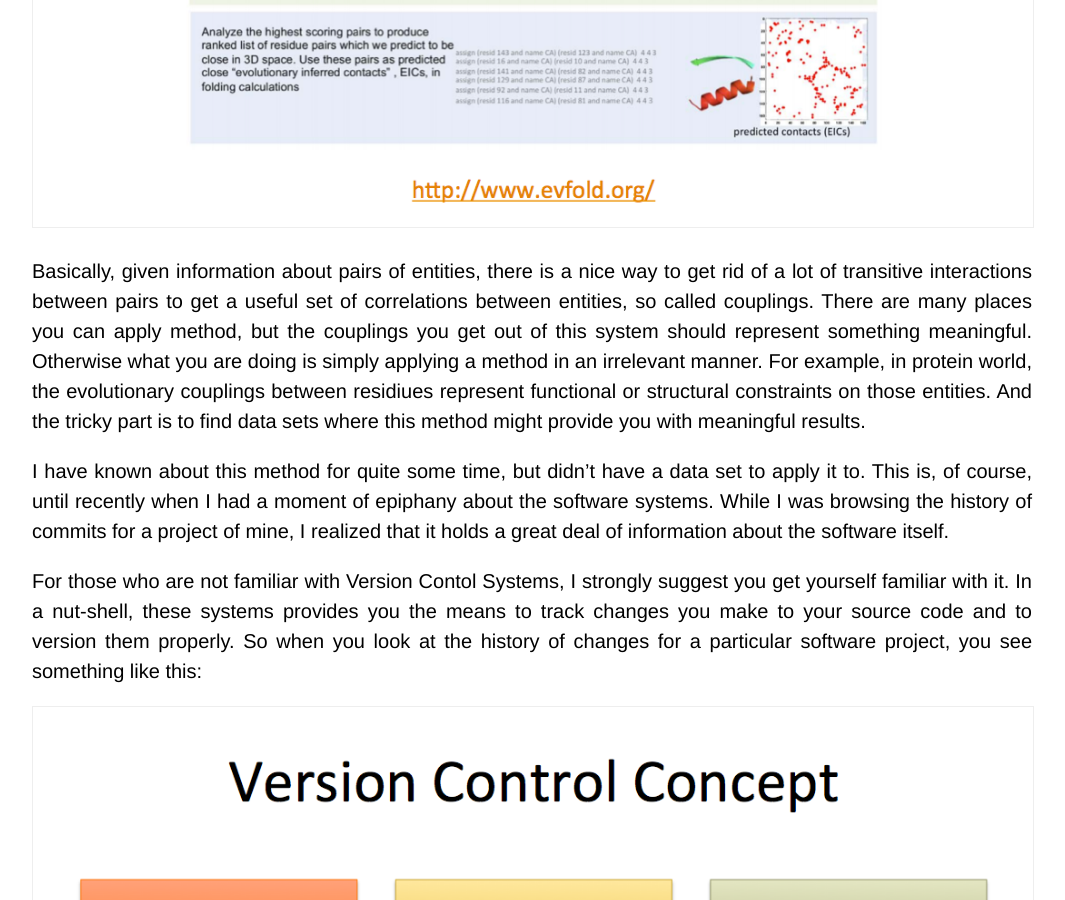
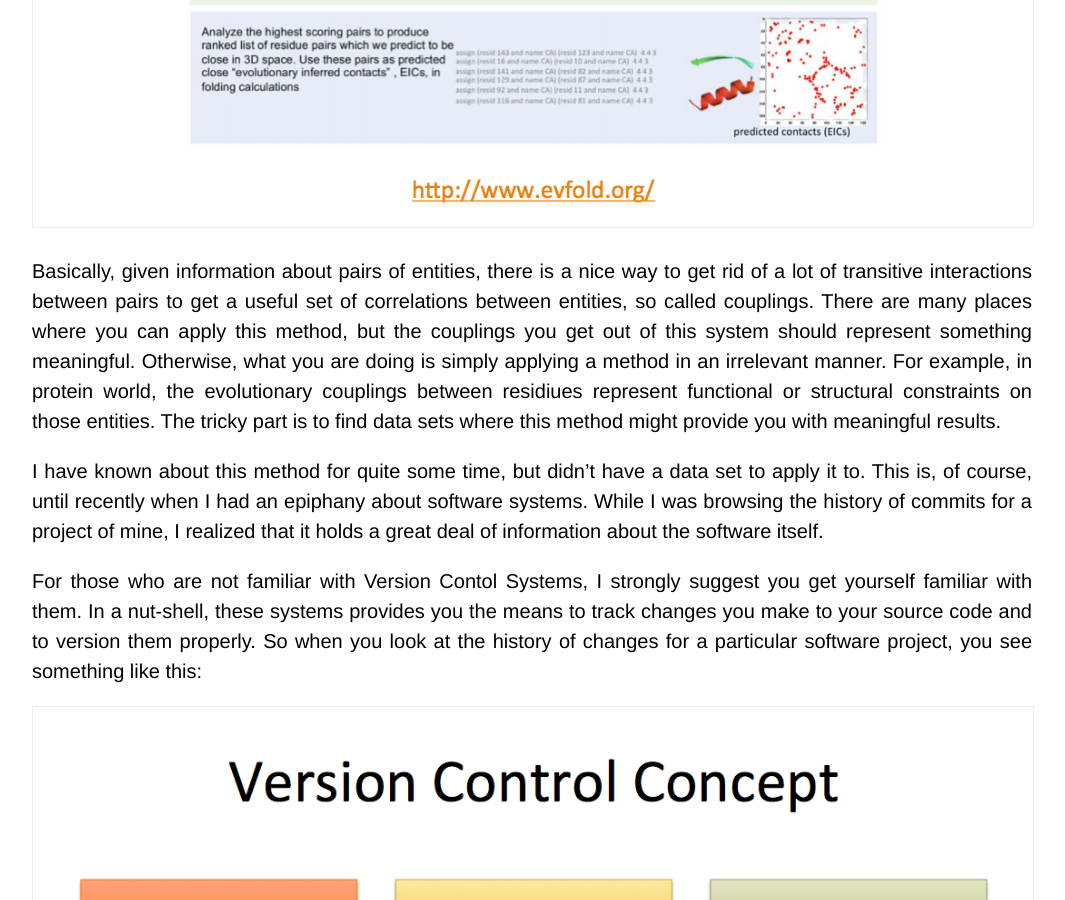
Before and after one commit to armish/ergosome, a Jekyll site: the page built from _posts/2014-12-10-evsrc-evolutionary-couplings-reveal-poor-software-design.markdown, in a window 1280 px wide and 900 px high, scrolled down 1185 px. Shown: the whole window, without its empty margins (108-1173 px from the left). Built offline with Jekyll 4.4.1, drawn with Linux system fonts in a browser that asks for light colours; Markdown is read by kramdown in place of the engine named in the settings; comment, search, counter and statistics services are not loaded; some of the changed text lies outside the part shown.

Commit message:
Fixed some grammar and word choice issues I found while reading the article.

```diff
--- a/_posts/2014-12-10-evsrc-evolutionary-couplings-reveal-poor-software-design.markdown
+++ b/_posts/2014-12-10-evsrc-evolutionary-couplings-reveal-poor-software-design.markdown
@@ -10,13 +10,13 @@ This is the question I have been thinking about when I have some extra time left
 As a pet-project, I recently created a *proof-of-concept* pipeline to show that the answer to this question seems to be **yes**.
 
 I was thinking about writing up a small application paper for this project,
-but I am really terrible at, leave alone writing, reading papers from the Computer Science field.
+but I am really terrible at reading papers from the Computer Science field, let alone writing them.
 I also realize that I barely have the time to pursue this project any further,
-so instead of turning this into a dead project, I decided to write a blog post about the current state of it.
+so instead of turning it into a dead project, I decided to write a blog post about the current state of it.
 
 *evSrc*, or EVolutionary SouRCe, project came into being while I was talking to [Richard](http://cbio.mskcc.org/directory/richard-stein/index.html) about the details of maximum entropy-based inference of pairwise interactions from large-scale data sets.
 In case you missed it,
-there has been really exciting developments in the Structural Biology field,
+there have been really exciting developments in the Structural Biology field,
 where it has been shown that using this method and taking advantage of publicly available sequencing information,
 you can fold proteins and you can even find structures of complexes when you have enough sequences for protein(s).
 You can learn more about these projects from the [EVFold website](http://www.evfold.org), but the main pipeline looks something like this:
@@ -26,20 +26,20 @@ You can learn more about these projects from the [EVFold website](http://www.evf
 Basically, given information about pairs of entities,
 there is a nice way to get rid of a lot of transitive interactions between pairs
 to get a useful set of correlations between entities, so called couplings.
-There are many places you can apply method,
+There are many places where you can apply this method,
 but the couplings you get out of this system should represent something meaningful.
-Otherwise what you are doing is simply applying a method in an irrelevant manner.
+Otherwise, what you are doing is simply applying a method in an irrelevant manner.
 For example, in protein world, the evolutionary couplings between residiues represent functional or structural constraints on those entities.
-And the tricky part is to find data sets where this method might provide you with meaningful results.
+The tricky part is to find data sets where this method might provide you with meaningful results.
 
 I have known about this method for quite some time,
 but didn't have a data set to apply it to.
-This is, of course, until recently when I had a moment of epiphany about the software systems.
+This is, of course, until recently when I had an epiphany about software systems.
 While I was browsing the history of commits for a project of mine,
 I realized that it holds a great deal of information about the software itself.
 
 For those who are not familiar with Version Contol Systems,
-I strongly suggest you get yourself familiar with it.
+I strongly suggest you get yourself familiar with them.
 In a nut-shell, these systems provides you the means to track changes you make to your source code
 and to version them properly.
 So when you look at the history of changes for a particular software project,
@@ -60,7 +60,7 @@ But what does it mean for source files to be coupled in a software evolution?
 
 Turns out that there is a huge body of literature on this,
 but for those are curious, here is a way to learn more about this on Google Scholar: [software evolution co-change](http://scholar.google.com/scholar?hl=en&q=software+evolution+co-change&btnG=&as_sdt=1%2C33&as_sdtp=).
-In short, file couplings often are attributed to bad software design
+In short, file couplings are often attributed to bad software design
 and represent pieces of code that are either duplicated at some point in the history
 or are not modular.
 If so, then:
```
Also changed, not shown: other parts of _posts/2014-12-10-evsrc-evolutionary-couplings-reveal-poor-software-design.markdown (+5 -5 lines).
